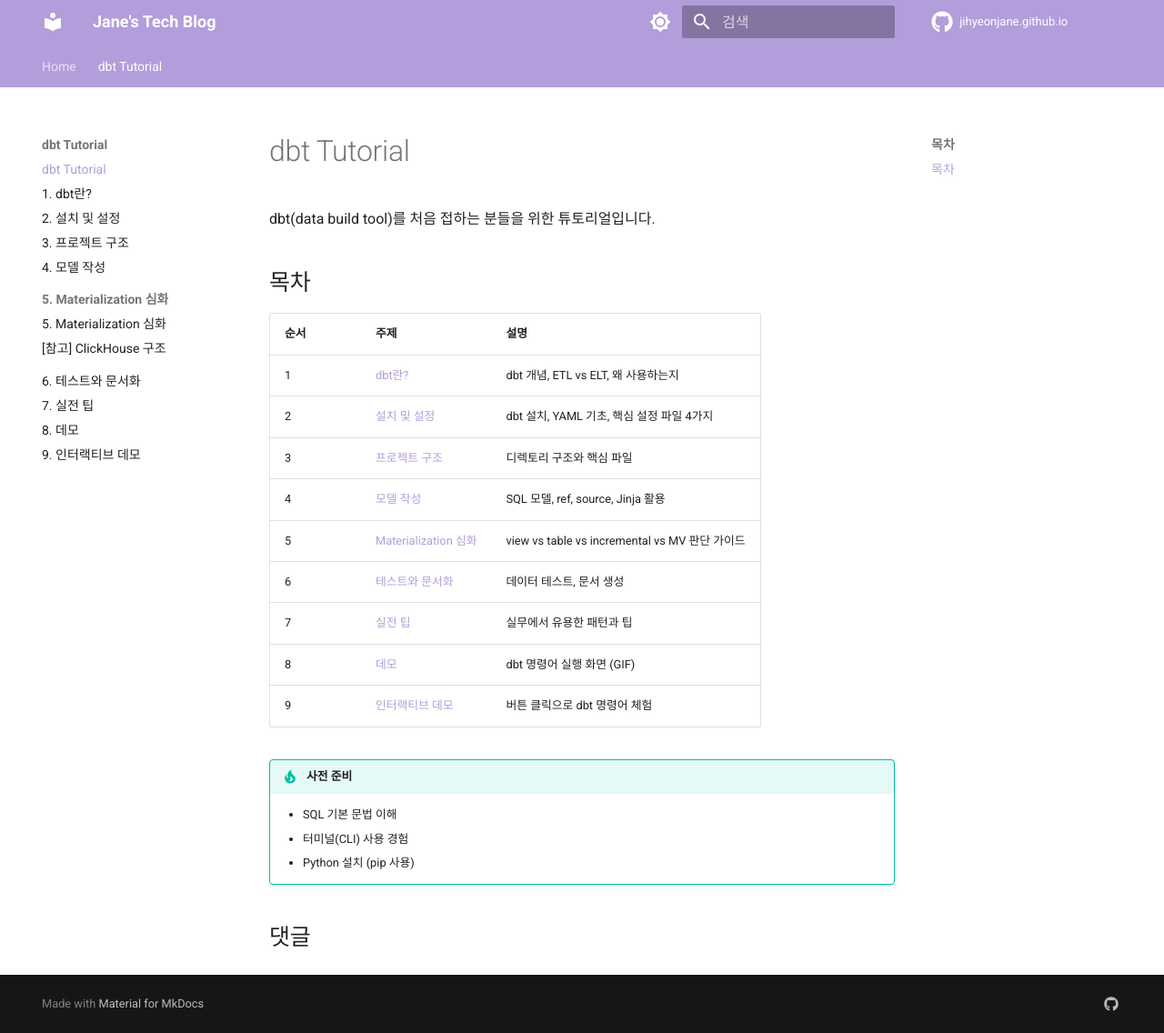
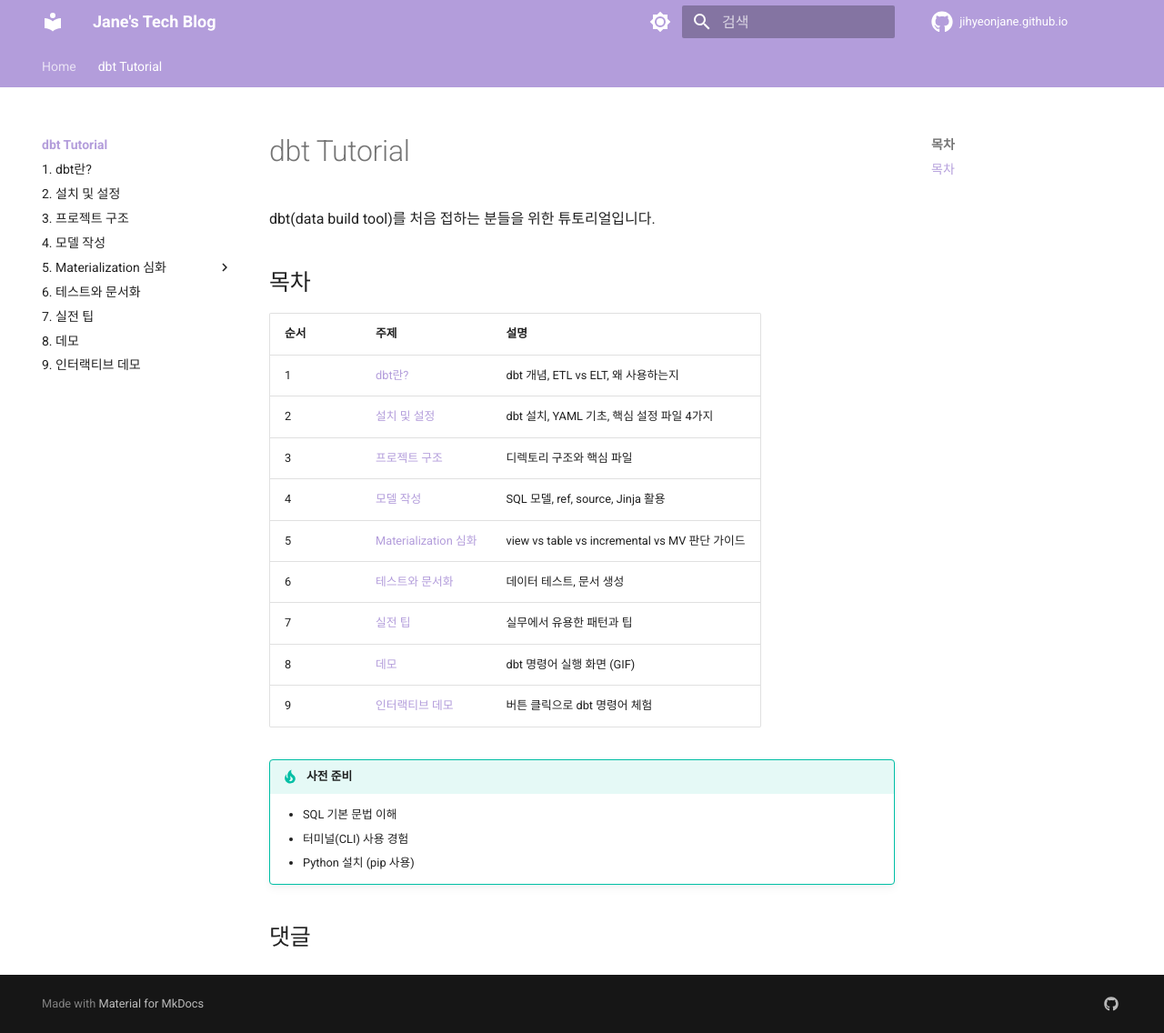
Before and after one commit to jihyeonjane/jihyeonjane.github.io, an MkDocs documentation site: the page built from docs/dbt-tutorial/index.md, in a window 1280 px wide and 1136 px high. Shown: the whole window at 91% size. Built offline with MkDocs 1.6.1 and Material for MkDocs 9.7.7, drawn with Linux system fonts in a browser that asks for light colours; comment, search, counter and statistics services are not loaded.

Commit message:
네비게이션 계층 구조 개선: 5장 하위에 [참고] 들여쓰기 표시
navigation.sections/expand 제거, navigation.indexes 추가로
하위 페이지 계층이 좌측 메뉴에서 명확히 구분됨

Co-Authored-By: Claude Opus 4.6 (1M context) <noreply@anthropic.com>

```diff
--- a/mkdocs.yml
+++ b/mkdocs.yml
@@ -28,8 +28,7 @@ theme:
         name: 라이트 모드로 전환
   features:
     - navigation.tabs
-    - navigation.sections
-    - navigation.expand
+    - navigation.indexes
     - navigation.top
     - search.suggest
     - search.highlight
@@ -84,7 +83,7 @@ nav:
     - 4. 모델 작성: dbt-tutorial/04-models.md
     - 5. Materialization 심화:
       - dbt-tutorial/05-materialization.md
-      - "[참고] ClickHouse 구조": dbt-tutorial/05-clickhouse.md
+      - "[참고] ClickHouse 구조의 이해": dbt-tutorial/05-clickhouse.md
     - 6. 테스트와 문서화: dbt-tutorial/06-tests-and-docs.md
     - 7. 실전 팁: dbt-tutorial/07-tips.md
     - 8. 데모: dbt-tutorial/07-demo.md
```
